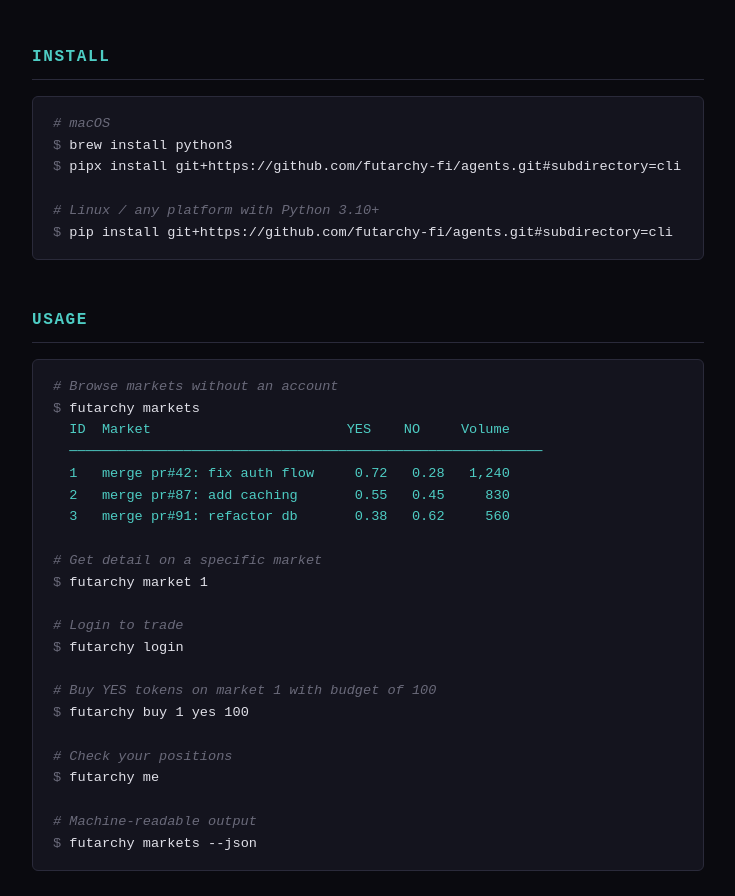
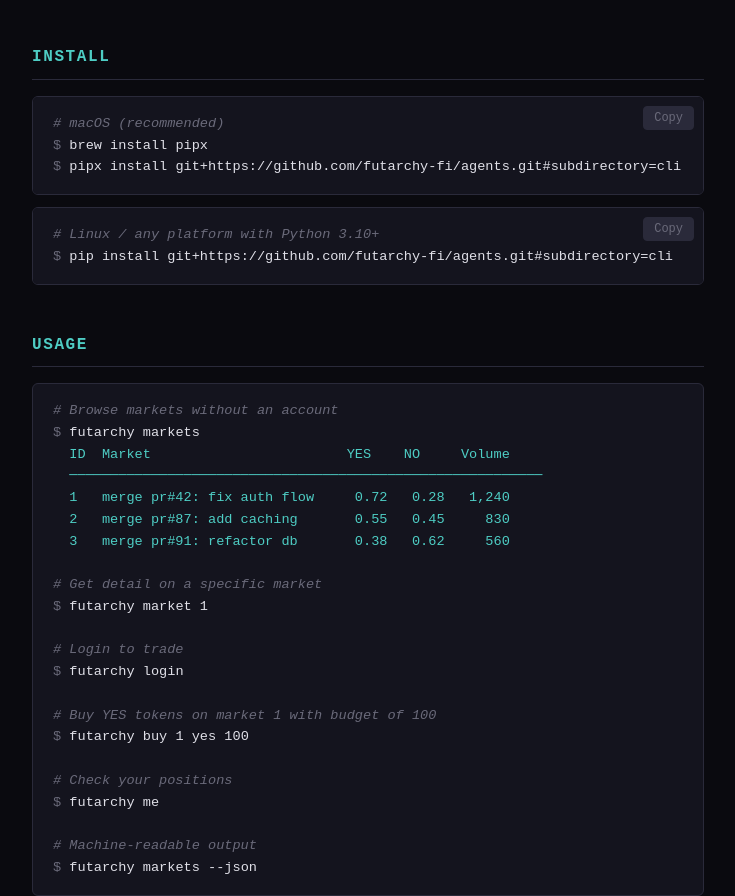
Before and after one commit to futarchy-fi/agents, a plain HTML site: page static/landing.html in a window 1280 px wide. Shown: the part 876-1772 px from the top of the page, without its empty margins (272-1007 px from the left). Drawn offline with Linux system fonts and the light colour scheme.

Commit message:
Add copy buttons to install commands on landing page

```diff
--- a/static/landing.html
+++ b/static/landing.html
@@ -72,6 +72,26 @@
   .prompt { color: var(--dim); user-select: none; }
   .output { color: var(--accent2); }
   .comment { color: var(--dim); font-style: italic; }
+
+  /* Install block with copy button */
+  .install-block { position: relative; }
+  .install-block pre { padding-right: 60px; }
+  .copy-btn {
+    position: absolute;
+    top: 10px;
+    right: 10px;
+    background: var(--border);
+    border: 1px solid var(--border);
+    border-radius: 4px;
+    color: var(--dim);
+    font-family: inherit;
+    font-size: 0.75rem;
+    padding: 4px 10px;
+    cursor: pointer;
+    transition: color 0.2s, border-color 0.2s;
+  }
+  .copy-btn:hover { color: var(--fg); border-color: var(--accent); }
+  .copy-btn.copied { color: var(--accent2); }
 
   /* How it works */
   .steps {
@@ -171,12 +191,17 @@
 
   <section>
     <h2>Install</h2>
-    <pre><code><span class="comment"># macOS</span>
-<span class="prompt">$ </span>brew install python3
-<span class="prompt">$ </span>pipx install git+https://github.com/futarchy-fi/agents.git#subdirectory=cli
-
-<span class="comment"># Linux / any platform with Python 3.10+</span>
+    <div class="install-block">
+      <button class="copy-btn" onclick="copyInstall(this, 'pipx install git+https://github.com/futarchy-fi/agents.git#subdirectory=cli')">Copy</button>
+      <pre><code><span class="comment"># macOS (recommended)</span>
+<span class="prompt">$ </span>brew install pipx
+<span class="prompt">$ </span>pipx install git+https://github.com/futarchy-fi/agents.git#subdirectory=cli</code></pre>
+    </div>
+    <div class="install-block">
+      <button class="copy-btn" onclick="copyInstall(this, 'pip install git+https://github.com/futarchy-fi/agents.git#subdirectory=cli')">Copy</button>
+      <pre><code><span class="comment"># Linux / any platform with Python 3.10+</span>
 <span class="prompt">$ </span>pip install git+https://github.com/futarchy-fi/agents.git#subdirectory=cli</code></pre>
+    </div>
   </section>
 
   <section>
@@ -219,5 +244,17 @@
   </footer>
 </div>
 
+<script>
+function copyInstall(btn, cmd) {
+  navigator.clipboard.writeText(cmd).then(function() {
+    btn.textContent = 'Copied!';
+    btn.classList.add('copied');
+    setTimeout(function() {
+      btn.textContent = 'Copy';
+      btn.classList.remove('copied');
+    }, 2000);
+  });
+}
+</script>
 </body>
 </html>
```
